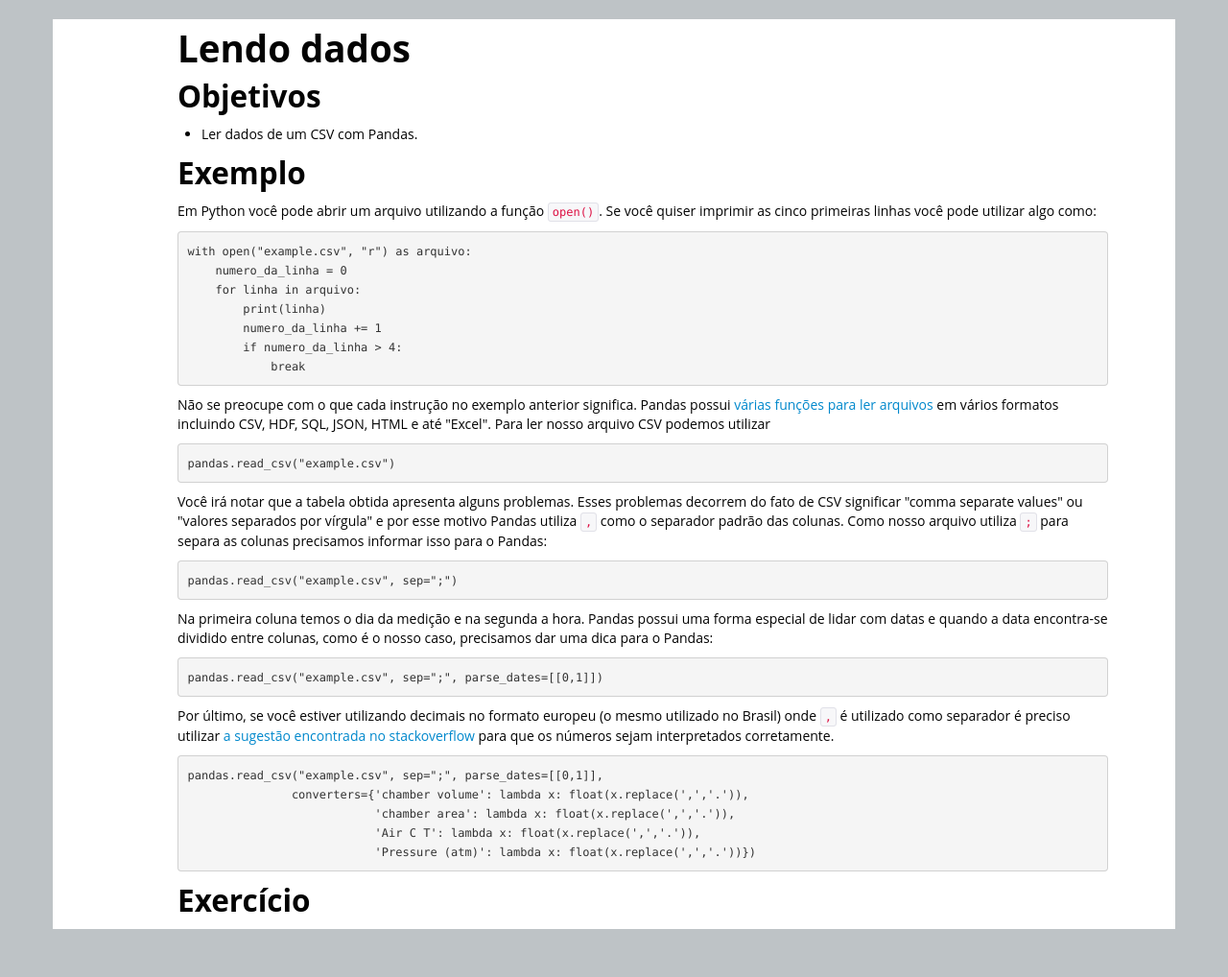
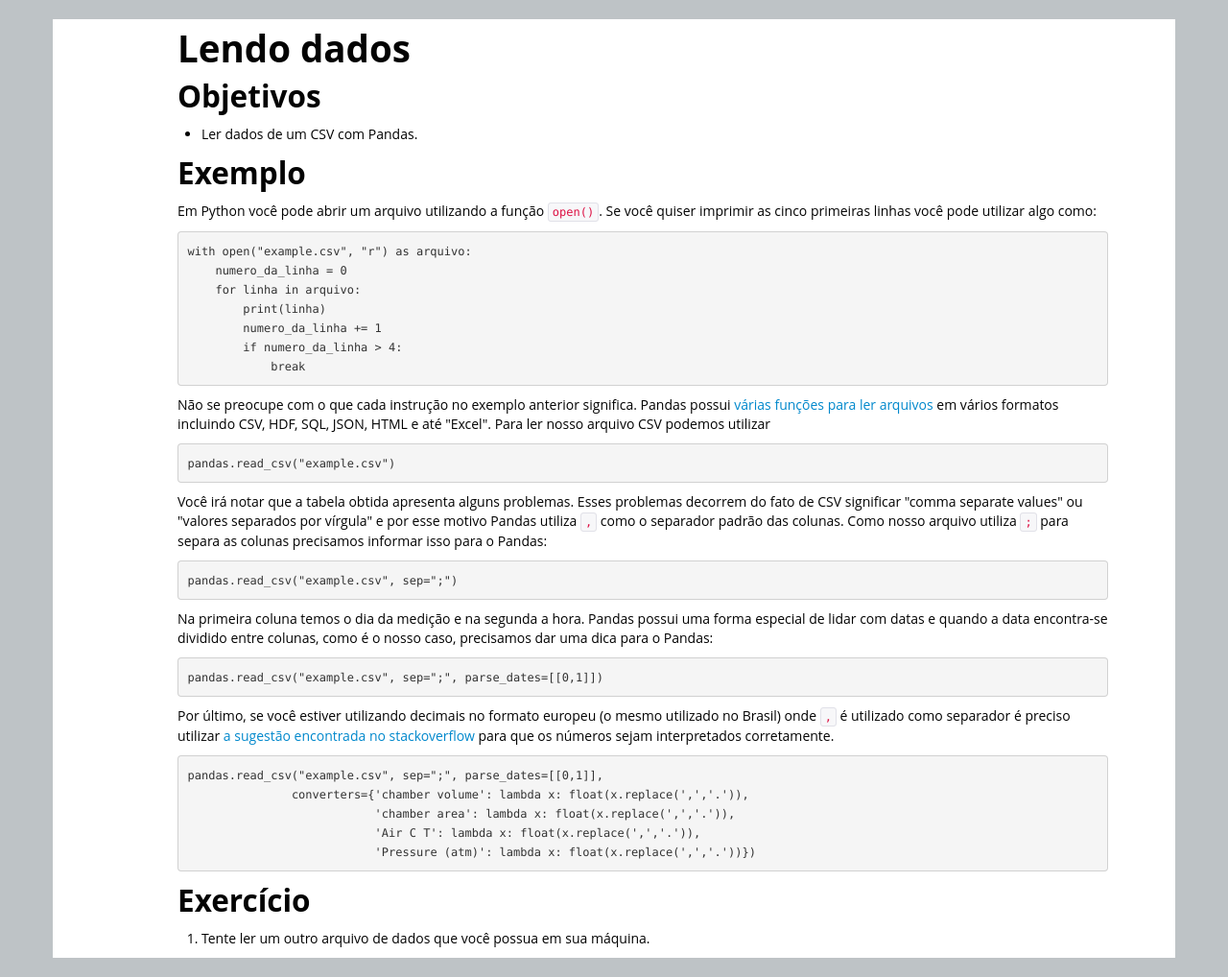
Before and after one commit to r-gaia-cs/2014-11-28-cbte, a Jekyll site: the page built from python/04-read.md, in a window 1280 px wide. Shown: the whole page at 96% size. Built offline with Jekyll 4.4.1, drawn with Linux system fonts in a browser that asks for light colours; before the commit the page ends 988 px from its top, so only the background shows below that.

Commit message:
Add exercises

```diff
--- a/python/04-read.md
+++ b/python/04-read.md
@@ -65,3 +65,5 @@ pandas.read_csv("example.csv", sep=";", parse_dates=[[0,1]],
 ~~~
 
 ## Exercício
+
+1. Tente ler um outro arquivo de dados que você possua em sua máquina.
```
Also changed, not shown: python/06-plots.md (+2 -0 lines).
